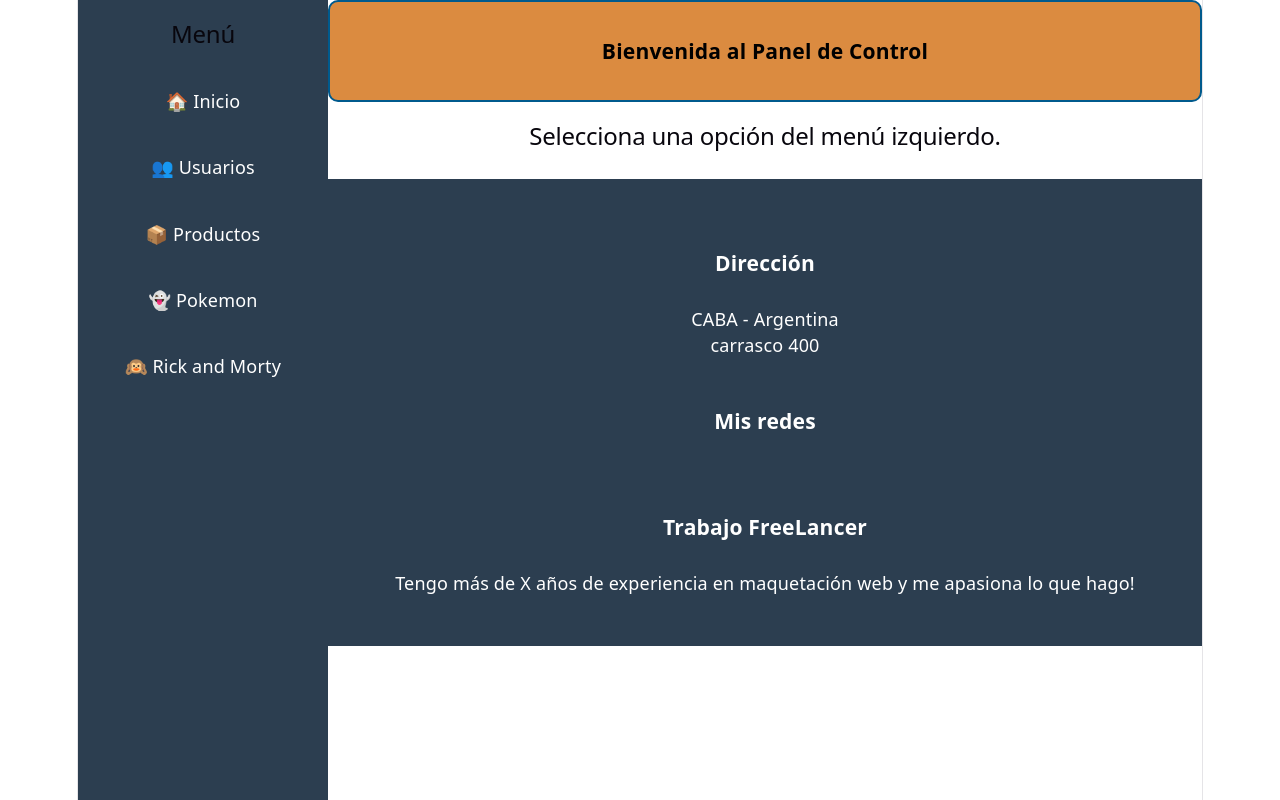
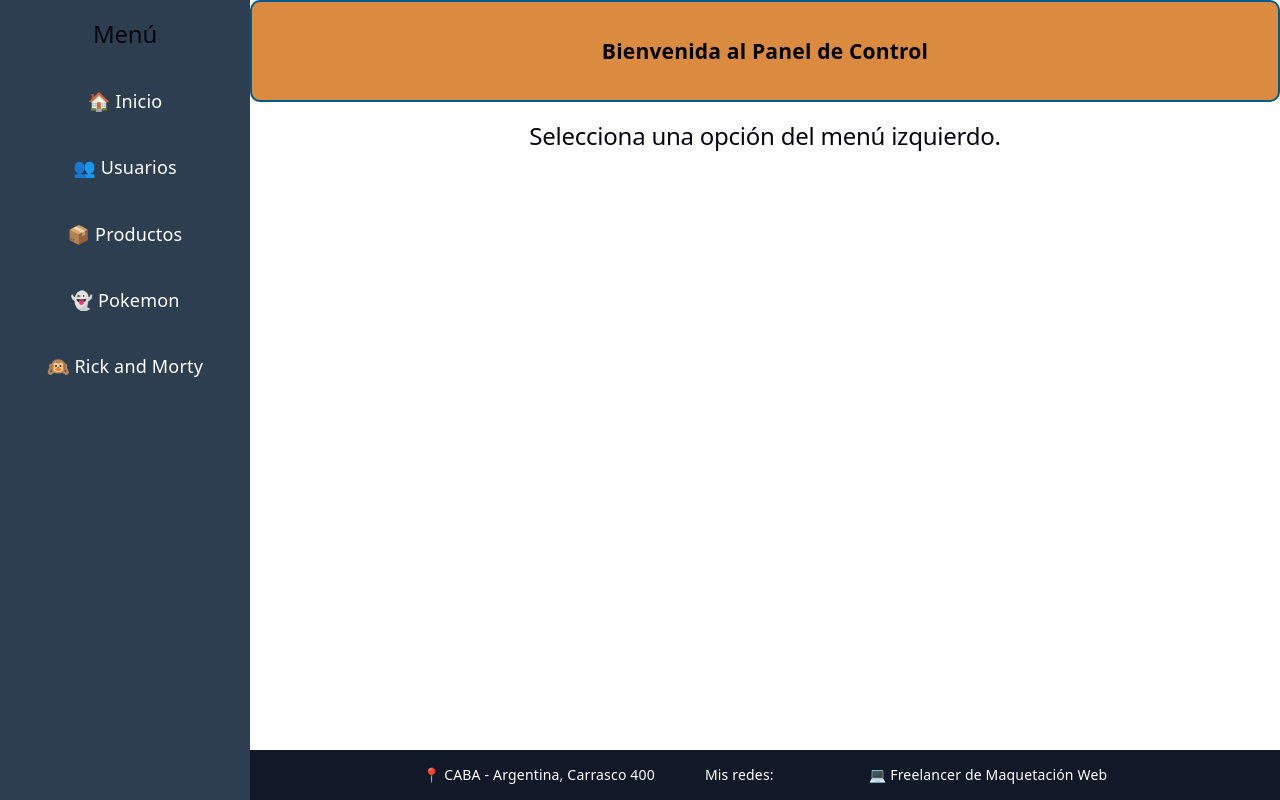
Before and after one commit to CorinaHancco/Bases_React, a React (Vite) app: page / in a window 1280 px wide. Built offline with nearby package versions, Linux system fonts and the light colour scheme.

Commit message:
Edición de estilos culminado

```diff
--- a/package.json
+++ b/package.json
@@ -12,7 +12,7 @@
   "dependencies": {
     "react": "^19.2.4",
     "react-dom": "^19.2.4",
-    "react-router-dom": "^7.14.0"
+    "react-router-dom": "^7.14.1"
   },
   "devDependencies": {
     "@eslint/js": "^9.39.4",
--- a/src/App.jsx
+++ b/src/App.jsx
@@ -28,7 +28,7 @@ function App() {
 
         <Header titulo={tituloHeader} />
 
-        <main style={{ padding: '20px' }}>
+        <main style={{ padding: '20px', flex: 1 }}>
           <Routes>
             <Route path="/" element={<div><h2>Selecciona una opción del menú izquierdo.</h2></div>} />
             <Route path="/usuarios" element={<Usuarios />} />
--- a/src/components/Footer.jsx
+++ b/src/components/Footer.jsx
@@ -1,42 +1,17 @@
 // Producto.jsx
 function Footer() {
     return (
-        <footer className="text-center footer-style">
-            <div className="container">
-                <div className="row">
-                    <div className="col-md-4 footer-col">
-                        <h3>Dirección</h3>
-                        <p>
-                            CABA - Argentina <br />
-                            carrasco 400
-                        </p>
-                    </div>
-                    <div className="col-md-4 footer-col">
-                        <h3>Mis redes</h3>
-                        <ul className="list-inline">
-                            <li>
-                                <a target="_blank" href="#" className="btn-social btn-outline"><i className="fa fa-fw fa-facebook"></i></a>
-                            </li>
-                            <li>
-                                <a target="_blank" href="#" className="btn-social btn-outline"><i className="fa fa-fw fa-google-plus"></i></a>
-                            </li>
-                            <li>
-                                <a target="_blank" href="#" className="btn-social btn-outline"><i className="fa fa-fw fa-twitter"></i></a>
-                            </li>
-                            <li>
-                                <a target="_blank" href="#" className="btn-social btn-outline"><i className="fa fa-fw fa-linkedin"></i></a>
-                            </li>
-                            <li>
-                                <a target="_blank" href="#" className="btn-social btn-outline"><i className="fa fa-fw fa-dribbble"></i></a>
-                            </li>
-                        </ul>
-                    </div>
-                    <div className="col-md-4 footer-col">
-                        <h3>Trabajo FreeLancer</h3>
-                        <p>Tengo más de X años de experiencia en maquetación web y me apasiona lo que hago!</p>
-                    </div>
-                </div>
+        <footer className="footer-style">
+            <p>📍 CABA - Argentina, Carrasco 400</p>
+
+            <div className="redes">
+                <span>Mis redes:</span>
+                <a target="_blank" rel="noreferrer" href="#"><i className="fa fa-facebook"></i></a>
+                <a target="_blank" rel="noreferrer" href="#"><i className="fa fa-twitter"></i></a>
+                <a target="_blank" rel="noreferrer" href="#"><i className="fa fa-linkedin"></i></a>
             </div>
+
+            <p>💻 Freelancer de Maquetación Web</p>
         </footer>
     );
 }
--- a/src/index.css
+++ b/src/index.css
@@ -55,11 +55,8 @@ body {
 }
 
 #root {
-  width: 1126px;
-  max-width: 100%;
-  margin: 0 auto;
+  width: 100%;
   text-align: center;
-  border-inline: 1px solid var(--border);
   min-height: 100svh;
   display: flex;
   flex-direction: column;
@@ -112,30 +109,38 @@ code {
 
 /* --- FOOTER STYLES --- */
 .footer-style {
-  padding-top: 50px;
-  background-color: #2C3E50;
+  padding: 12px 30px;
+  background-color: #111827; /* Gris muy oscuro, casi negro, contrasta con el sidebar */
   color: white;
   width: 100%;
+  display: flex;
+  justify-content: center;
+  gap: 50px;
+  align-items: center;
+  font-size: 14px;
+  position: sticky;
+  bottom: 0;
+  z-index: 10;
+  box-sizing: border-box;
 }
 
-.footer-style h3 {
-  margin-bottom: 30px;
-  font-weight: 800;
+.footer-style p {
+  margin: 0;
 }
 
-.footer-col {
-  margin-bottom: 50px;
+.footer-style .redes {
+  display: flex;
+  gap: 15px;
+  align-items: center;
 }
 
-.list-inline {
-  list-style: none;
-  padding: 0;
-  display: flex;
-  justify-content: center;
-  gap: 15px;
+.footer-style .redes a {
+  color: white;
+  font-size: 18px;
+  text-decoration: none;
+  transition: color 0.3s;
 }
 
-.btn-social {
-  color: white;
-  font-size: 20px;
+.footer-style .redes a:hover {
+  color: var(--accent);
 }
```
Also changed, not shown: 1 other file (tests, documents, lock files or other folders).
